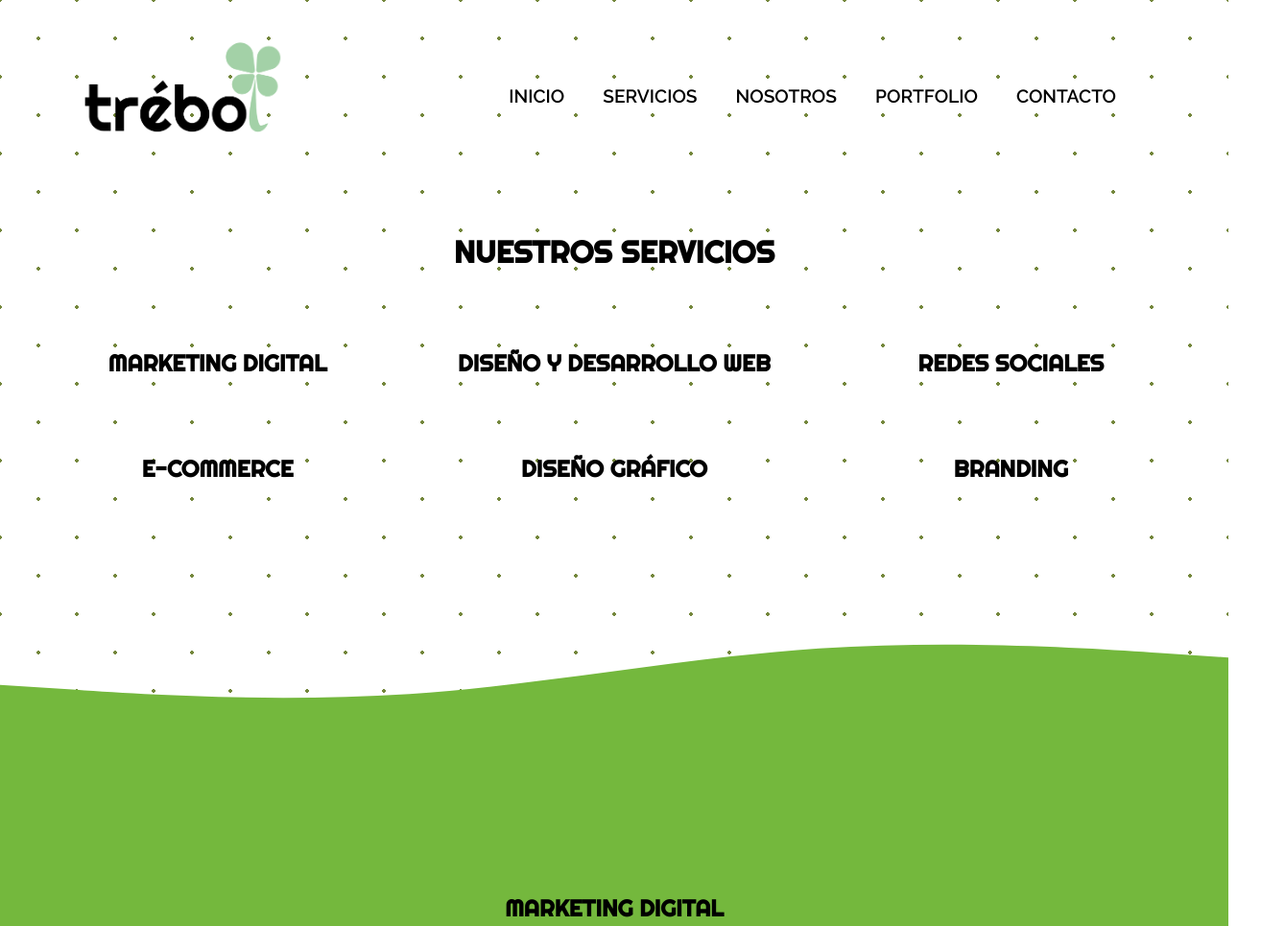
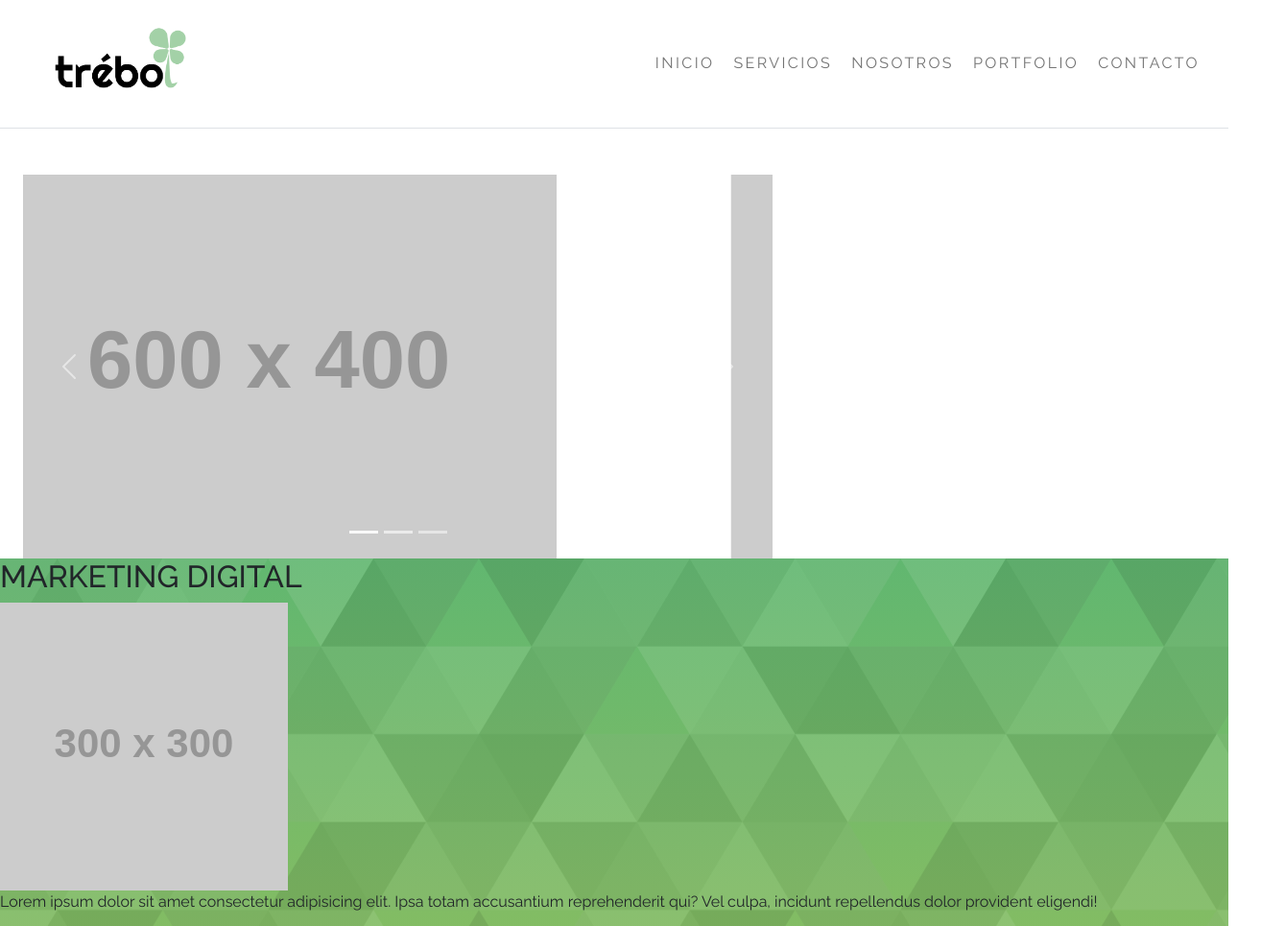
Before and after one commit to jpinosuarez/trebol-coderhouse, a plain HTML site: page pages/servicios.html in a window 1280 px wide. Shown: the top 965 px of the page at 96% size, 1339 px wide, since content can reach past the window. Drawn offline with nearby package versions, Linux system fonts and the light colour scheme; placeholder pictures from the web are drawn by us.

Commit message:
agrego contenido a servicios
agrego contenido a servicios y cambio color background

```diff
--- a/pages/servicios.html
+++ b/pages/servicios.html
@@ -4,42 +4,84 @@
     <meta charset="UTF-8">
     <meta http-equiv="X-UA-Compatible" content="IE=edge">
     <meta name="viewport" content="width=device-width, initial-scale=1.0">
-    <title>Trébol - Servicios</title>
-    <link rel="stylesheet" href="../css/main.css">
+    <!-- CSS Bootstrap -->
+    <link href="https://cdn.jsdelivr.net/npm/bootstrap@5.1.3/dist/css/bootstrap.min.css" rel="stylesheet" integrity="sha384-1BmE4kWBq78iYhFldvKuhfTAU6auU8tT94WrHftjDbrCEXSU1oBoqyl2QvZ6jIW3" crossorigin="anonymous">
+    <!-- ================= -->
+    <!-- Bootstrap icons -->
+    <link rel="stylesheet" href="https://cdn.jsdelivr.net/npm/bootstrap-icons@1.7.0/font/bootstrap-icons.css">
+    <!-- <link rel="stylesheet" href="css/main.css"> -->
+    <link rel="stylesheet" href="../css/estilos.css">
     <!-- Google fonts -->
     <link rel="preconnect" href="https://fonts.googleapis.com">
     <link rel="preconnect" href="https://fonts.gstatic.com" crossorigin>
     <link href="https://fonts.googleapis.com/css2?family=Raleway:ital,wght@0,100;0,200;0,300;0,400;0,500;0,600;0,700;0,800;0,900;1,100;1,200;1,300;1,400;1,500;1,600;1,700;1,800;1,900&family=Righteous&display=swap" rel="stylesheet">
     <!-- Google fonts -->
+    <title>Trébol - Servicios</title>
 </head>
 <body>
     <header class="header-servicios">
-        <div class="logo-principal">
-            <a href="../index.html" ><img src="../public/trebol-logo.png" alt=""></a>
-        </div>
-        <nav>
-            <ul>
-                <li><a href="../index.html">INICIO</a></li>
-                <li><a href="servicios.html">SERVICIOS</a></li>
-                <li><a href="nosotros.html">NOSOTROS</a></li>
-                <li><a href="portfolio.html">PORTFOLIO</a></li>
-                <li><a href="contacto.html">CONTACTO</a></li>
-                <span class="line"></span>
-            </ul>
+        <!-- Bootstrap Navbar -->
+        <nav class="navbar navbar-expand-lg navbar-light border-bottom mb-5">
+            <div class="container-fluid">
+                <a id="logo-principal" class="navbar-brand" href="#">
+                    <img src="../public/trebol-logo.png" alt="trebol-logo" id="logo-principal">
+                </a>
+                <button class="navbar-toggler" type="button" data-bs-toggle="collapse" data-bs-target="#navbarSupportedContent" aria-controls="navbarSupportedContent" aria-expanded="false" aria-label="Toggle navigation">
+                    <span class="navbar-toggler-icon"></span>
+                </button>
+                <div class="collapse navbar-collapse pe-2" id="navbarSupportedContent">
+                    <ul class="navbar-nav ms-auto nav-lista">
+                        <li class="nav-item">
+                            <a class="nav-link" href="../index.html">INICIO</a>
+                        </li>
+                        <li class="nav-item">
+                            <a class="nav-link" href="servicios.html">SERVICIOS</a>
+                        </li>
+                        <li class="nav-item">
+                            <a class="nav-link" href="nosotros.html">NOSOTROS</a>
+                        </li>
+                        <li class="nav-item">
+                            <a class="nav-link" href="portfolio.html">PORTFOLIO</a>
+                        </li>
+                        <li class="nav-item">
+                            <a class="nav-link" href="contacto.html">CONTACTO</a>
+                        </li>
+                    </ul>
+                </div>
+            </div>
         </nav>
-
-        <h1 id="titulo-servicios">NUESTROS SERVICIOS</h1>
-        <a class="subtitulo" href="#marketing-digital"><h2 class="item-1">MARKETING DIGITAL</h2></a>
-        <a class="subtitulo" href="#diseño-web"><h2 class="item-2">DISEÑO Y DESARROLLO WEB</h2></a>
-        <a class="subtitulo" href="#redes-sociales"><h2 class="item-3">REDES SOCIALES</h2></a>
-        <a class="subtitulo" href="#e-commerce"><h2 class="item-4">E-COMMERCE</h2></a>
-        <a class="subtitulo" href="#diseño-grafico"><h2 class="item-5">DISEÑO GRÁFICO</h2></a>
-        <a class="subtitulo" href="#branding"><h2 class="item-6">BRANDING</h2></a>
+        <!-- =================== -->
+        <!-- Bootstrap carousel -->
+        <section class="container-fluid col-lg-8 d-flex row justify-content-center">
+            <div id="carouselExampleIndicators" class="carousel slide" data-bs-ride="carousel">
+                <div class="carousel-indicators">
+                <button type="button" data-bs-target="#carouselExampleIndicators" data-bs-slide-to="0" class="active" aria-current="true" aria-label="Slide 1"></button>
+                <button type="button" data-bs-target="#carouselExampleIndicators" data-bs-slide-to="1" aria-label="Slide 2"></button>
+                <button type="button" data-bs-target="#carouselExampleIndicators" data-bs-slide-to="2" aria-label="Slide 3"></button>
+                </div>
+                <div class="carousel-inner">
+                <div class="carousel-item active">
+                    <img src="https://dummyimage.com/600x400/000/fff" class="d-block w-auto" alt="...">
+                </div>
+                <div class="carousel-item">
+                    <img src="https://dummyimage.com/600x400/000/fff" class="d-block w-auto" alt="...">
+                </div>
+                <div class="carousel-item">
+                    <img src="https://dummyimage.com/600x400/000/fff" class="d-block w-auto" alt="...">
+                </div>
+                </div>
+                <button class="carousel-control-prev" type="button" data-bs-target="#carouselExampleIndicators" data-bs-slide="prev">
+                <span class="carousel-control-prev-icon" aria-hidden="true"></span>
+                <span class="visually-hidden">Previous</span>
+                </button>
+                <button class="carousel-control-next" type="button" data-bs-target="#carouselExampleIndicators" data-bs-slide="next">
+                <span class="carousel-control-next-icon" aria-hidden="true"></span>
+                <span class="visually-hidden">Next</span>
+                </button>
+            </div>
+        </section>
+          <!-- ======================= -->
     </header>
-
-    <!-- waves de https://getwaves.io/ -->
-    <svg class="wave-top wave" xmlns="http://www.w3.org/2000/svg" viewBox="0 0 1440 320"><path fill="#74b83d" fill-opacity="1" d="M0,192L80,197.3C160,203,320,213,480,202.7C640,192,800,160,960,149.3C1120,139,1280,149,1360,154.7L1440,160L1440,320L1360,320C1280,320,1120,320,960,320C800,320,640,320,480,320C320,320,160,320,80,320L0,320Z"></path></svg>
-    <!-- waves de https://getwaves.io/ -->
 
     <main id="main-servicios">
         <div>
@@ -85,9 +127,7 @@
             </div>
         </div>
     </main>
-    <!-- waves de https://getwaves.io/ -->
-    <svg class="wave" xmlns="http://www.w3.org/2000/svg" viewBox="0 0 1440 320"><path fill="#74b83d" fill-opacity="1" d="M0,224L80,218.7C160,213,320,203,480,186.7C640,171,800,149,960,165.3C1120,181,1280,235,1360,261.3L1440,288L1440,0L1360,0C1280,0,1120,0,960,0C800,0,640,0,480,0C320,0,160,0,80,0L0,0Z"></path></svg>
-    <!-- waves de https://getwaves.io/ -->
+
     <footer>
         <div id="footer-rrss">
             <a href="https://www.instagram.com/"><img src="../public/ig_Mesa de trabajo 1.png" alt=""></a>
@@ -99,5 +139,9 @@
             <p>Todos los derechos reservados.</p>
         </div>
     </footer>
+    <!-- Bootstrap JS -->
+    <script src="https://cdn.jsdelivr.net/npm/@popperjs/core@2.10.2/dist/umd/popper.min.js" integrity="sha384-7+zCNj/IqJ95wo16oMtfsKbZ9ccEh31eOz1HGyDuCQ6wgnyJNSYdrPa03rtR1zdB" crossorigin="anonymous"></script>
+    <script src="https://cdn.jsdelivr.net/npm/bootstrap@5.1.3/dist/js/bootstrap.min.js" integrity="sha384-QJHtvGhmr9XOIpI6YVutG+2QOK9T+ZnN4kzFN1RtK3zEFEIsxhlmWl5/YESvpZ13" crossorigin="anonymous"></script>
+    <!-- =================0 -->
 </body>
 </html>
```
Also changed, not shown: css/estilos.css (+2 -2 lines).
